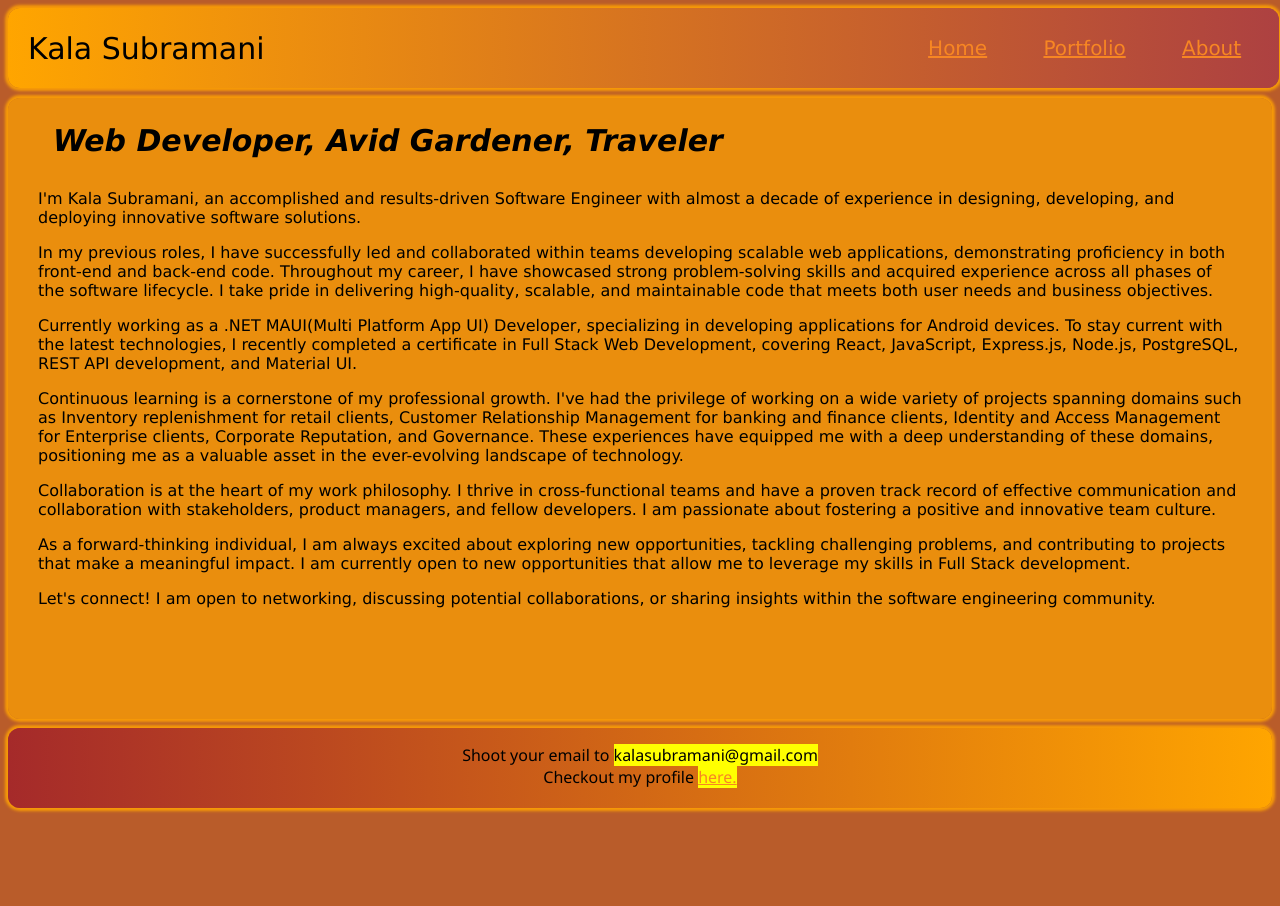
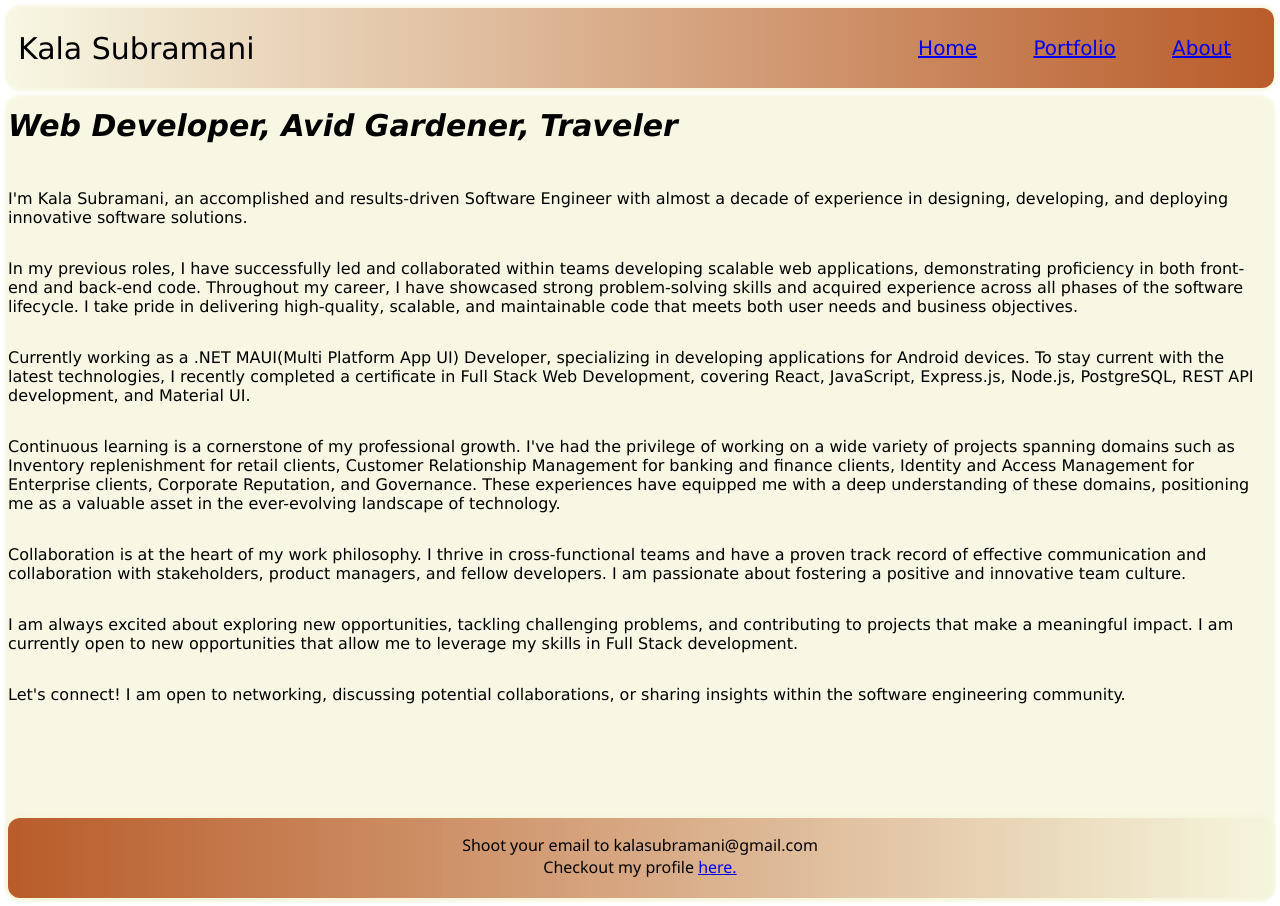
Before and after one commit to kalasubramani/Personal_Site, a plain HTML site: page index.html in a window 1280 px wide. Before the commit the page ends 816 px from the top, so only its background shows below. Drawn offline with Linux system fonts and the light colour scheme.

Commit message:
Updated themes

```diff
--- a/index.html
+++ b/index.html
@@ -15,7 +15,6 @@
           <a alt="HomePage" href="index.html">Home</a>
           <a alt="PorfolioPage" href="portfolio.html">Portfolio</a>
           <a alt="AboutPage" href="about.html">About</a>
-          <!-- <a alt="ContactPage" href="contact.html">Contact</a> -->
         </nav>
       </div>
     </div>
@@ -63,7 +62,7 @@
           innovative team culture.
         </p>
         <p>
-          As a forward-thinking individual, I am always excited about exploring
+          I am always excited about exploring
           new opportunities, tackling challenging problems, and contributing to
           projects that make a meaningful impact. I am currently open to new
           opportunities that allow me to leverage my skills in Full Stack
@@ -79,19 +78,13 @@
     <!-- page footer  -->
     <footer>
       <p>
-        Shoot your email to
-        <mark>kalasubramani@gmail.com</mark>
+        Shoot your email to kalasubramani@gmail.com
         <br />
         Checkout my profile
-        <!-- highlight profile link -->
-        <mark>
           <a
             id="linkedinprofile"
             target="_blank"
-            href="https://www.linkedin.com/in/kala-subramani/"
-            >here.</a
-          ></mark
-        >
+            href="https://www.linkedin.com/in/kala-subramani/">here.</a>
       </p>
     </footer>
   </body>
--- a/style.css
+++ b/style.css
@@ -4,11 +4,11 @@ body {
 .header {
     width: 99%;
     height: 80px;
-  margin-top: 0;
-  padding: 0 10px 0px 10px;
+    margin-top: 10px 10px 0px 0px;
+    padding-right:15px;
     display: flex;
-  background-image: linear-gradient(to right, orange, rgb(173, 65, 65));
-  box-shadow: 0 0 3px 3px #f79b07;
+    background-image: linear-gradient(to right, rgba(245,245,220, 0.8), #b95c2a);
+    box-shadow: 0 0 3px 3px rgba(245,245,220, 0.8);
     border-radius: 12px;
 }
 .pagetitle {
@@ -22,7 +22,6 @@ body {
   padding: auto;
   margin: auto;
   font-size: 20px;
-  /* color:antiquewhite; */
 }
 nav {
   text-align: center;
@@ -32,15 +31,9 @@ nav {
 }
 a {
   margin: auto;
-  color: #f78623;
   border-radius: 10px;
 }
-a:hover {
-  background-color: #f79b07;
-  height: 1.7em;
-  padding:0.4em;
-  color:#78330d;
-}
+
 a:visited {
   /* color: #6e371a; */
 }
@@ -50,21 +43,17 @@ h1 {
 .interests {
   font-size: 30px;
   font-style: italic;
-  margin: 0;
-  padding: 20px 15px 15px 15px;
+  margin-top: 10px;
 }
 .divmain {
-  height: 80%;
-  padding: 5px 30px;
+    display:flex;
+    flex-direction:column;
+    height:100vh;
     margin-top: 10px;
     margin-bottom: 5px;
-  box-shadow: 0 0 3px 3px #f79b07;
+    box-shadow: 0 0 3px 3px rgba(245,245,220, 0.8);
     border-radius: 12px;
-  /* background-color: #f79b07; */
-  background-color: rgba(247, 155, 7,0.8);
-  /* background-color: #f1c378;  */
-  padding-bottom: 95px;
-  /* #f78623; */
+    background-color: rgba(245,245,220, 0.8);
 }
 #quotesImg {
   float: right;
@@ -82,19 +71,19 @@ footer {
     text-align: center;
     font-family: "segoe UI";
     height: 80px;
-  background-image: linear-gradient(to right, brown, orange);
-  box-shadow: 0 0 3px 3px #f79b07;
+    background-image: linear-gradient(to right, #b95c2a,rgba(245,245,220, 0.8));
+    box-shadow: 0 0 3px 3px rgba(245,245,220, 0.8);
     border-radius: 12px;
     bottom: 0;
     position: absolute;
-  width:100%;
+    width: 100%;
+    background-color: rgba(245,245,220, 0.8);
 }
 .main {
   min-height: 100vh;
-  /* background-color: #78330d; */
-  background-color: #b95c2a;
   position: relative;
 }
+
 /* portfolio page */
 .projectDesc {
   float: left;
@@ -107,13 +96,11 @@ footer {
 }
 .projectSection {
   height: 150px;
-  /* text-align: left; */
 }
 .projectName {
-  /* background-image: linear-gradient(to right, #f78623, #f79b07); */
-  background-image: linear-gradient(to right, #f79b07, #b95c2a);
+    background-image: linear-gradient(to right, rgba(245,245,220, 0.8), #b95c2a);
     margin-bottom: 0;
-  height:1.4em;
+    height: 1.4em;
 }
 .listitem {
   line-height: 200%;
@@ -124,11 +111,8 @@ footer {
 /* about page */
 .hobbySection {
   height: fit-content;
-  /* border: 10px; */
   padding: 10px;
   margin: 5px;
-  /* background-color: #f7b51b; */
-  background-color: #f79b07;
 }
 .moreAboutMe {
   font-style: italic;
@@ -138,10 +122,11 @@ footer {
 .hobbySaying {
   font-style: italic;
   font-weight: bold;
-  color: #78330d;
 }
 .hobbyHeading {
     margin: 0;
+    background-image: linear-gradient(to right, rgba(245,245,220, 0.8), #b95c2a);
+    height: 1.4em;
 }
 
 #gardeningImg,
@@ -150,7 +135,6 @@ footer {
   float: right;
   height: 120px;
   width: 200px;
-  top: -33px;
   position: relative;
   border-radius: 3px;
 }
@@ -161,6 +145,7 @@ footer {
 .greenText {
   color: green;
 }
+
 /* contact page */
 .divmainContactPage {
   width: 50%;
@@ -205,11 +190,7 @@ footer {
   border: 3px solid #f78623;
   background-color: #f7b51b;
 }
-/* nth selector */
-/* Selects the second element of div siblings
-div.projectSection:nth-child(3) {
-  font-style: italic;
-} */
+
 /* thank you page */
 .divmainThankyouPage {
   width: 50%;
```
Also changed, not shown: about.html (+3 -6 lines), portfolio.html (+2 -25 lines). Lines whose indentation alone changed are shown as unchanged.
